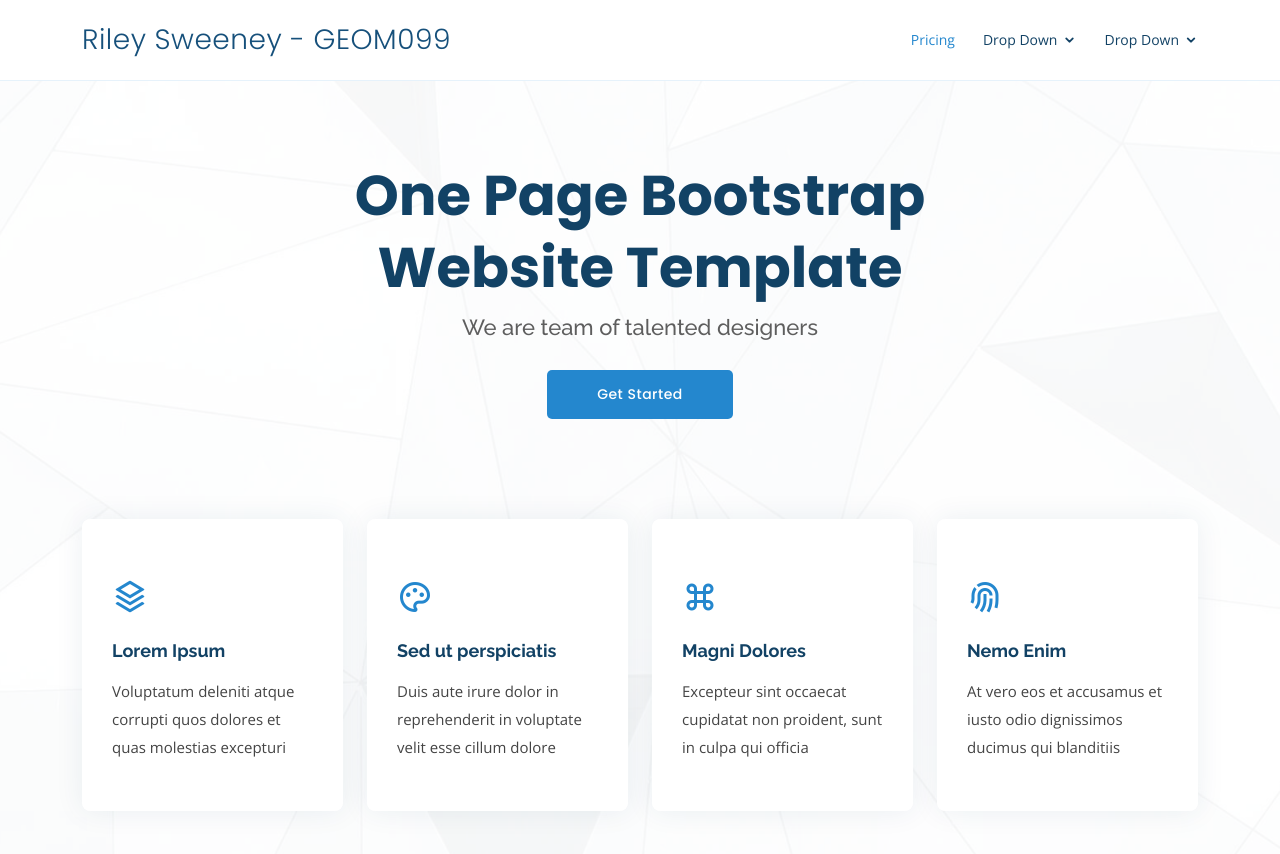
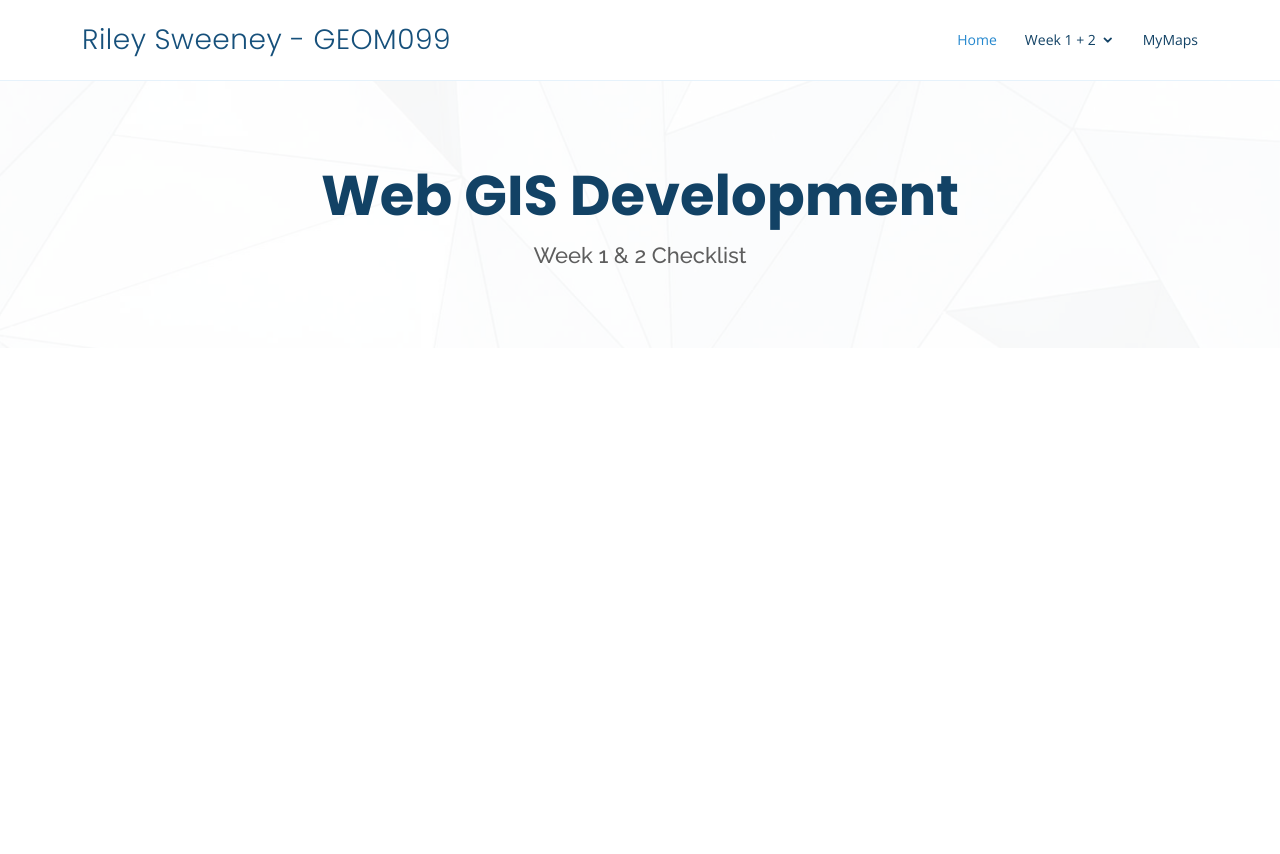
Before and after one commit to rileysweeneyfleming/GEOM99A1, a plain HTML site: page index.html in a window 1280 px wide. After the commit the page ends 800 px from the top, so only its background shows below. Drawn offline with nearby package versions, Linux system fonts and the light colour scheme.

Commit message:
Update pages

```diff
--- a/index.html
+++ b/index.html
@@ -48,22 +48,16 @@
 
       <nav class="nav-menu d-none d-lg-block">
         <ul>
-          <li><a href="#pricing">Pricing</a></li>
-          <li class="drop-down"><a href="">Drop Down</a>
+          <li><a href="index.html">Home</a></li>
+          <li class="drop-down"><a href="">Week 1 + 2</a>
             <ul>
-              <li><a href="#">Drop Down 1</a></li>
-              <li><a href="#">Drop Down 2</a></li>
-              <li><a href="#">Drop Down 3</a></li>
-              <li><a href="#">Drop Down 4</a></li>
+              <li><a href="SharkPage.html">Shark Page</a></li>
+              <li><a href="#">Javascript API</a></li>
+              <li><a href="#">Directions API</a></li>
+              <li><a href="#">Places API</a></li>
             </ul>
           </li>
-          <li class="drop-down"><a href="">Drop Down</a>
-            <ul>
-              <li><a href="#">Drop Down 1</a></li>
-              <li><a href="#">Drop Down 2</a></li>
-              <li><a href="#">Drop Down 3</a></li>
-              <li><a href="#">Drop Down 4</a></li>
-            </ul>
+          <li><a href="MyMaps.html">MyMaps</a></li>
           </li>
         </ul>
       </nav><!-- .nav-menu -->
@@ -76,48 +70,12 @@
     <div class="container position-relative" data-aos="fade-up" data-aos-delay="100">
       <div class="row justify-content-center">
         <div class="col-xl-7 col-lg-9 text-center">
-          <h1>One Page Bootstrap Website Template</h1>
-          <h2>We are team of talented designers</h2>
+          <h1>Web GIS Development</h1>
+          <h2>Week 1 & 2 Checklist</h2>
         </div>
       </div>
-      <div class="text-center">
-        <a href="#about" class="btn-get-started scrollto">Get Started</a>
-      </div>
 
-      <div class="row icon-boxes">
-        <div class="col-md-6 col-lg-3 d-flex align-items-stretch mb-5 mb-lg-0" data-aos="zoom-in" data-aos-delay="200">
-          <div class="icon-box">
-            <div class="icon"><i class="ri-stack-line"></i></div>
-            <h4 class="title"><a href="">Lorem Ipsum</a></h4>
-            <p class="description">Voluptatum deleniti atque corrupti quos dolores et quas molestias excepturi</p>
-          </div>
-        </div>
 
-        <div class="col-md-6 col-lg-3 d-flex align-items-stretch mb-5 mb-lg-0" data-aos="zoom-in" data-aos-delay="300">
-          <div class="icon-box">
-            <div class="icon"><i class="ri-palette-line"></i></div>
-            <h4 class="title"><a href="">Sed ut perspiciatis</a></h4>
-            <p class="description">Duis aute irure dolor in reprehenderit in voluptate velit esse cillum dolore</p>
-          </div>
-        </div>
-
-        <div class="col-md-6 col-lg-3 d-flex align-items-stretch mb-5 mb-lg-0" data-aos="zoom-in" data-aos-delay="400">
-          <div class="icon-box">
-            <div class="icon"><i class="ri-command-line"></i></div>
-            <h4 class="title"><a href="">Magni Dolores</a></h4>
-            <p class="description">Excepteur sint occaecat cupidatat non proident, sunt in culpa qui officia</p>
-          </div>
-        </div>
-
-        <div class="col-md-6 col-lg-3 d-flex align-items-stretch mb-5 mb-lg-0" data-aos="zoom-in" data-aos-delay="500">
-          <div class="icon-box">
-            <div class="icon"><i class="ri-fingerprint-line"></i></div>
-            <h4 class="title"><a href="">Nemo Enim</a></h4>
-            <p class="description">At vero eos et accusamus et iusto odio dignissimos ducimus qui blanditiis</p>
-          </div>
-        </div>
-
-      </div>
     </div>
   </section><!-- End Hero -->
 
```
